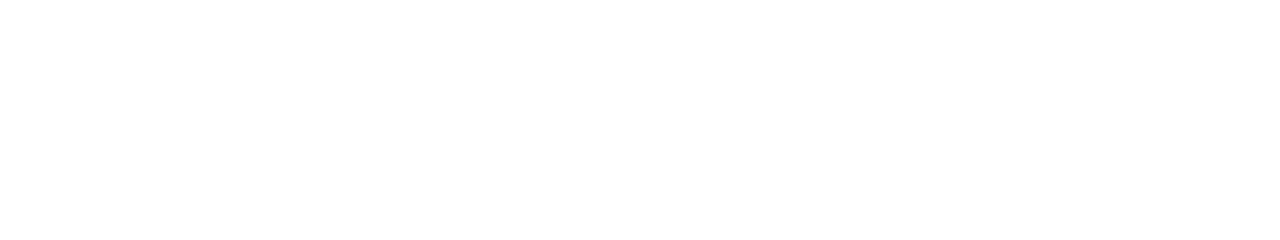
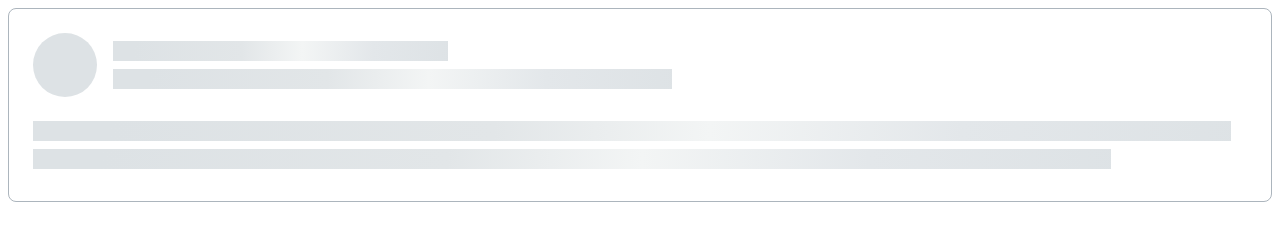
Before and after one commit to js-tasks-ru/htmlcss-20230530_amozalev, a website: page 04-lection2/02-skeleton/index.html in a window 1280 px wide. Drawn offline with Linux system fonts and the light colour scheme.

Commit message:
Implemented skeleton.

```diff
--- a/04-lection2/02-skeleton/index.html
+++ b/04-lection2/02-skeleton/index.html
@@ -6,6 +6,18 @@
         <link rel="stylesheet" href="./skeleton.css">
     </head>
     <body>
-
+        <div class="skeleton">
+            <div class="skeleton__header">
+                <div class="skeleton__avatar"></div>
+                <div class="skeleton__description">
+                    <div class="skeleton__brick skeleton__brick_xs-width"></div>
+                    <div class="skeleton__brick skeleton__brick_sm-width"></div>
+                </div>
+            </div>
+            <div class="skeleton__footer">
+                <div class="skeleton__brick skeleton__brick_lg-width"></div>
+                <div class="skeleton__brick skeleton__brick_md-width"></div>
+            </div>
+        </div>
     </body>
 </html>
--- a/04-lection2/02-skeleton/skeleton.css
+++ b/04-lection2/02-skeleton/skeleton.css
@@ -0,0 +1,59 @@
+.skeleton {
+    display: flex;
+    flex-direction: column;
+    gap: 24px;
+    background: var(--white);
+    border: 1px solid var(--grey-3);
+    border-radius: 8px;
+}
+
+.skeleton__brick {
+    display: flex;
+    height: 20px;
+    background: linear-gradient(92.51deg, #DDE2E5 6.44%, #E2E6E8 38.47%, #F3F5F5 56.48%, #E3E7EA 77.5%, #DDE2E5 102.52%);
+}
+
+.skeleton__brick_xs-width {
+    width: 30%;
+}
+
+.skeleton__brick_sm-width {
+    width: 50%;
+}
+
+.skeleton__brick_md-width {
+    width: 90%;
+}
+
+.skeleton__brick_lg-width {
+    width: 100%;
+}
+
+.skeleton__header {
+    display: flex;
+    flex-grow: 1;
+    gap: 16px;
+    margin: 24px 40px 0 24px;
+}
+
+.skeleton__avatar {
+    width: 64px;
+    height: 64px;
+    background: var(--grey-2);
+    border-radius: 32px;
+}
+
+.skeleton__description {
+    display: flex;
+    flex-grow: 1;
+    flex-direction: column;
+    justify-content: center;
+    gap: 8px;
+}
+
+.skeleton__footer {
+    display: flex;
+    flex-direction: column;
+    gap: 8px;
+    margin: 0 40px 32px 24px;
+}
```
